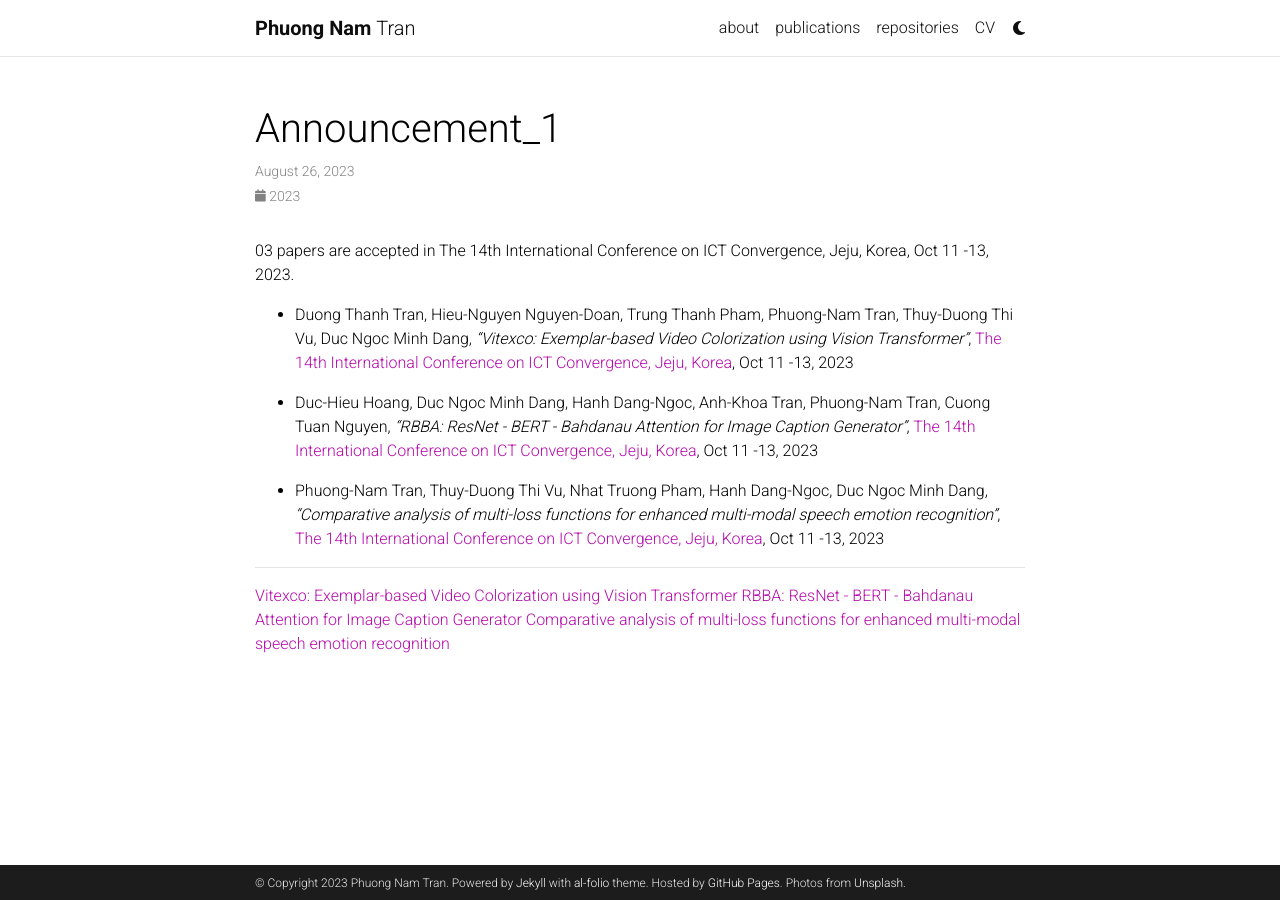
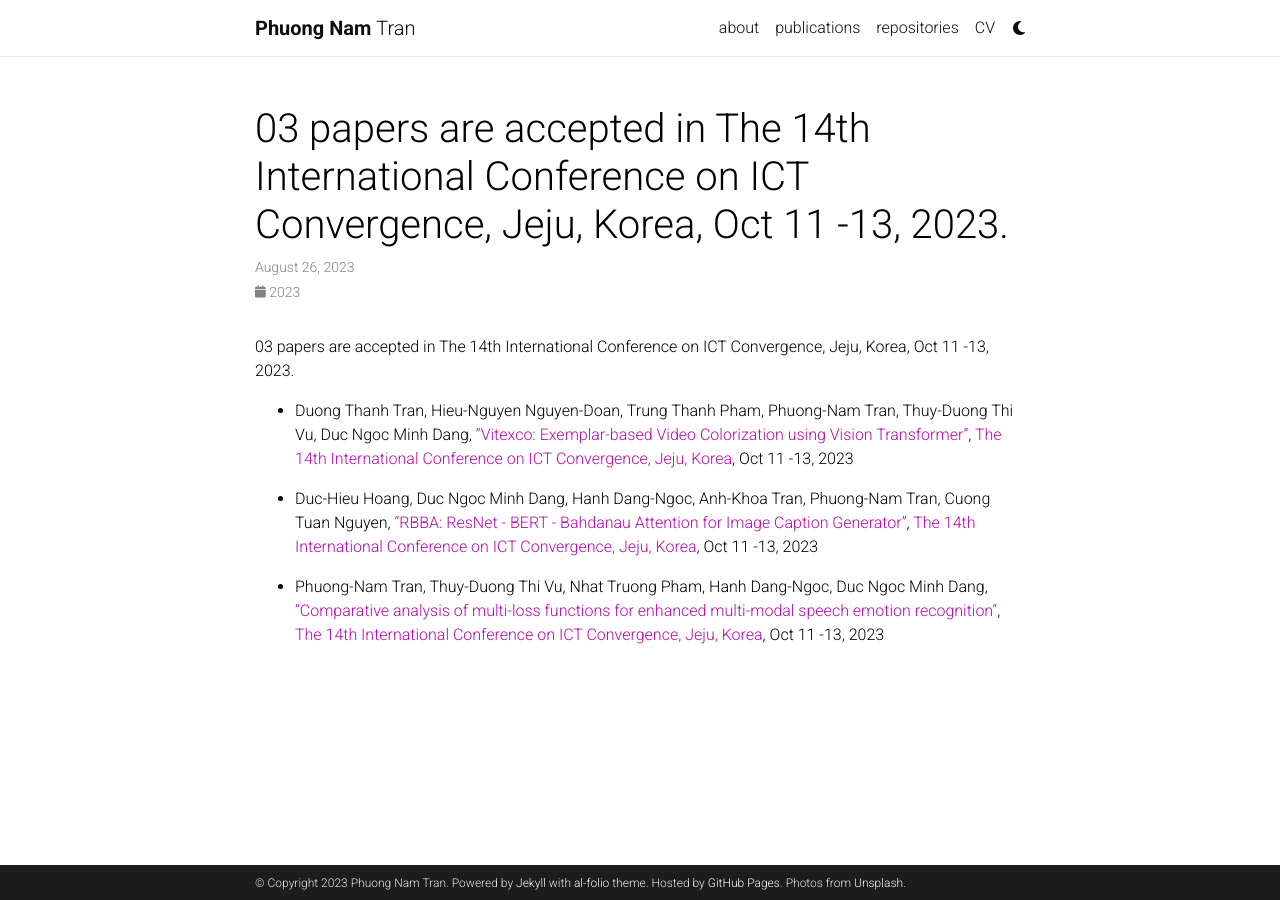
Before and after one commit to namphuongtran9196/namphuongtran9196.github.io, a Jekyll site: the page built from _news/announcement_1.md, in a window 1280 px wide. Built offline with Jekyll 4.4.1, drawn with Linux system fonts in a browser that asks for light colours; full-size pictures stand in for the smaller copies a plugin makes; comment, search, counter and statistics services are not loaded; a style sheet for code colours, icons or effects is not loaded.

Commit message:
feat: update new

```diff
--- a/_news/announcement_1.md
+++ b/_news/announcement_1.md
@@ -1,21 +1,15 @@
 ---
 layout: post
 date: 2023-08-26 15:59:00-0400
+title: 03 papers are accepted in The 14th International Conference on ICT Convergence, Jeju, Korea, Oct 11 -13, 2023.
 inline: true
 related_posts: false
 ---
 
 03 papers are accepted in The 14th International Conference on ICT Convergence, Jeju, Korea, Oct 11 -13, 2023.
 
+- Duong Thanh Tran, Hieu-Nguyen Nguyen-Doan, Trung Thanh Pham, Phuong-Nam Tran, Thuy-Duong Thi Vu, Duc Ngoc Minh Dang, <a href="#">“Vitexco: Exemplar-based Video Colorization using Vision Transformer”</a>, [The 14th International Conference on ICT Convergence, Jeju, Korea](https://ictc.org/), Oct 11 -13, 2023
 
-- Duong Thanh Tran, Hieu-Nguyen Nguyen-Doan, Trung Thanh Pham, Phuong-Nam Tran, Thuy-Duong Thi Vu, Duc Ngoc Minh Dang, *“Vitexco: Exemplar-based Video Colorization using Vision Transformer”*, [The 14th International Conference on ICT Convergence, Jeju, Korea](https://ictc.org/), Oct 11 -13, 2023
+- Duc-Hieu Hoang, Duc Ngoc Minh Dang, Hanh Dang-Ngoc, Anh-Khoa Tran, Phuong-Nam Tran, Cuong Tuan Nguyen, <a href="#">“RBBA: ResNet - BERT - Bahdanau Attention for Image Caption Generator”</a>, [The 14th International Conference on ICT Convergence, Jeju, Korea](https://ictc.org/), Oct 11 -13, 2023
 
-- Duc-Hieu Hoang, Duc Ngoc Minh Dang, Hanh Dang-Ngoc, Anh-Khoa Tran, Phuong-Nam Tran, Cuong Tuan Nguyen, *“RBBA: ResNet - BERT - Bahdanau Attention for Image Caption Generator”*, [The 14th International Conference on ICT Convergence, Jeju, Korea](https://ictc.org/), Oct 11 -13, 2023
-
-- Phuong-Nam Tran, Thuy-Duong Thi Vu, Nhat Truong Pham, Hanh Dang-Ngoc, Duc Ngoc Minh Dang, *“Comparative analysis of multi-loss functions for enhanced multi-modal speech emotion recognition”*, [The 14th International Conference on ICT Convergence, Jeju, Korea](https://ictc.org/), Oct 11 -13, 2023
-
-***
-
-<a href="#">Vitexco: Exemplar-based Video Colorization using Vision Transformer</a>
-<a href="#">RBBA: ResNet - BERT - Bahdanau Attention for Image Caption Generator</a>
-<a href="#">Comparative analysis of multi-loss functions for enhanced multi-modal speech emotion recognition</a>
+- Phuong-Nam Tran, Thuy-Duong Thi Vu, Nhat Truong Pham, Hanh Dang-Ngoc, Duc Ngoc Minh Dang, <a href="#">“Comparative analysis of multi-loss functions for enhanced multi-modal speech emotion recognition”</a>, [The 14th International Conference on ICT Convergence, Jeju, Korea](https://ictc.org/), Oct 11 -13, 2023
```
Also changed, not shown: _news/announcement_2.md (+4 -6 lines).
